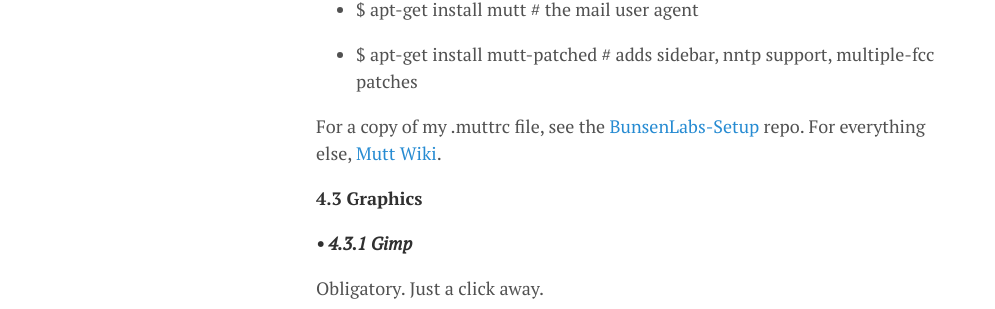
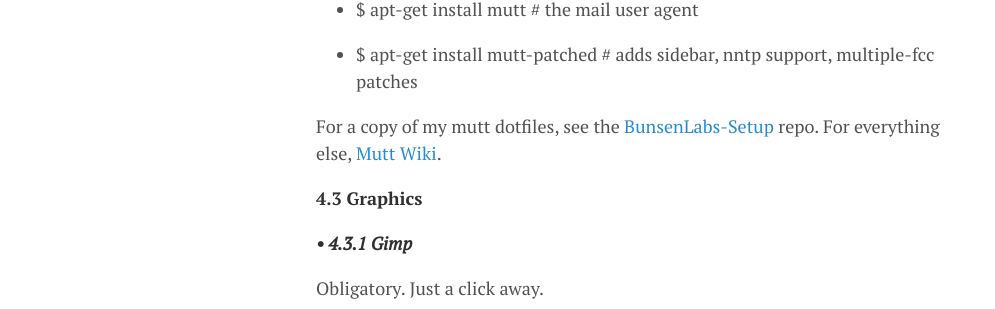
Before and after one commit to lgeurts/lgeurts.github.io, a Jekyll site: the page built from _posts/2017-07-11-bunsenlabs-linux-setup-notes-for dell-inspiron-6000.md, in a window 1280 px wide and 900 px high, scrolled down 3622 px. Shown: the part 146-455 px from the top of the window, without its empty margins (0-995 px from the left). Built offline with Jekyll 4.4.1, drawn with Linux system fonts in a browser that asks for light colours; nearby versions of some CDN libraries; comment, search, counter and statistics services are not loaded.

Commit message:
Update 2017-07-11-bunsenlabs-linux-setup-notes-for dell-inspiron-6000.md

```diff
--- a/_posts/2017-07-11-bunsenlabs-linux-setup-notes-for dell-inspiron-6000.md
+++ b/_posts/2017-07-11-bunsenlabs-linux-setup-notes-for dell-inspiron-6000.md
@@ -97,7 +97,7 @@
 
 - $ apt-get install mutt-patched # adds sidebar, nntp support, multiple-fcc patches
 
-For a copy of my .muttrc file, see the [BunsenLabs-Setup](https://github.com/lgeurts/BunsenLabs-Setup) repo. For everything else, [Mutt Wiki](https://dev.mutt.org/trac/wiki/MuttGuide).
+For a copy of my mutt dotfiles, see the [BunsenLabs-Setup](https://github.com/lgeurts/BunsenLabs-Setup) repo. For everything else, [Mutt Wiki](https://dev.mutt.org/trac/wiki/MuttGuide).
 
 **4.3 Graphics**
 
```
